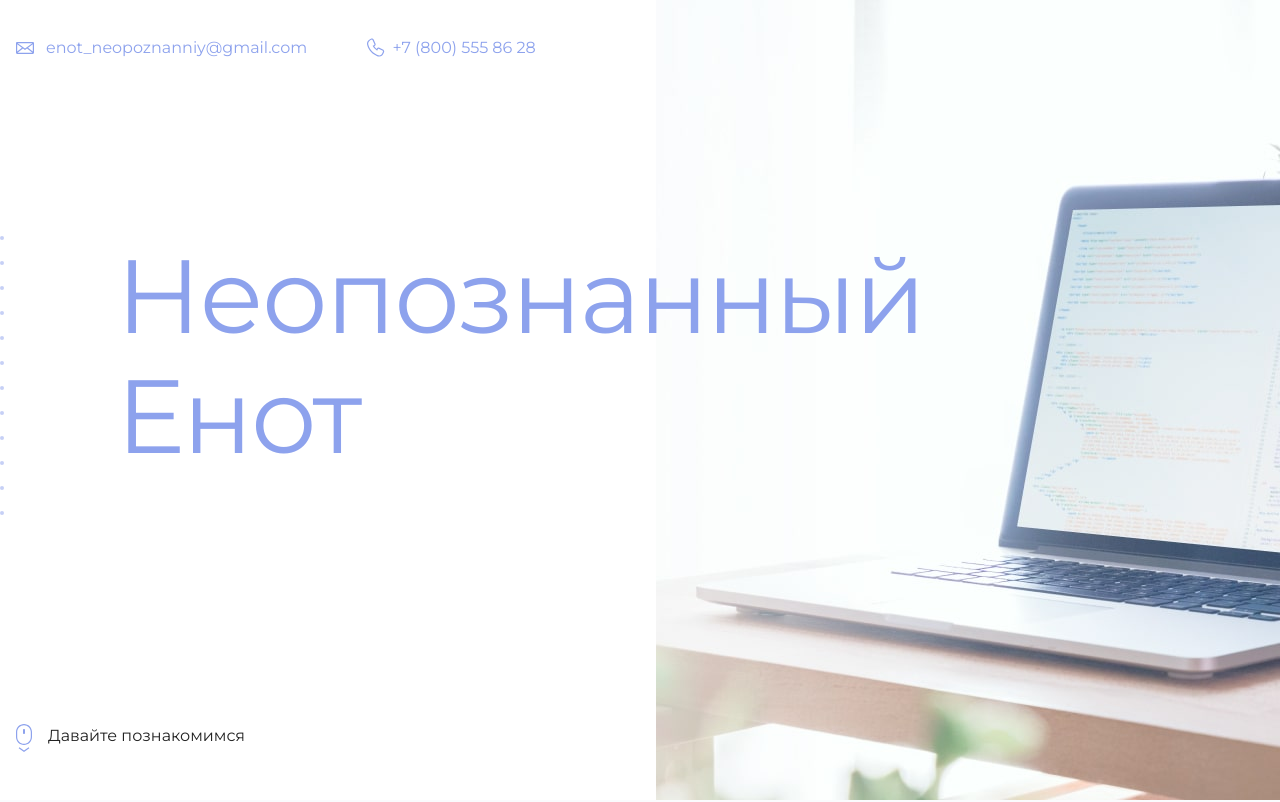
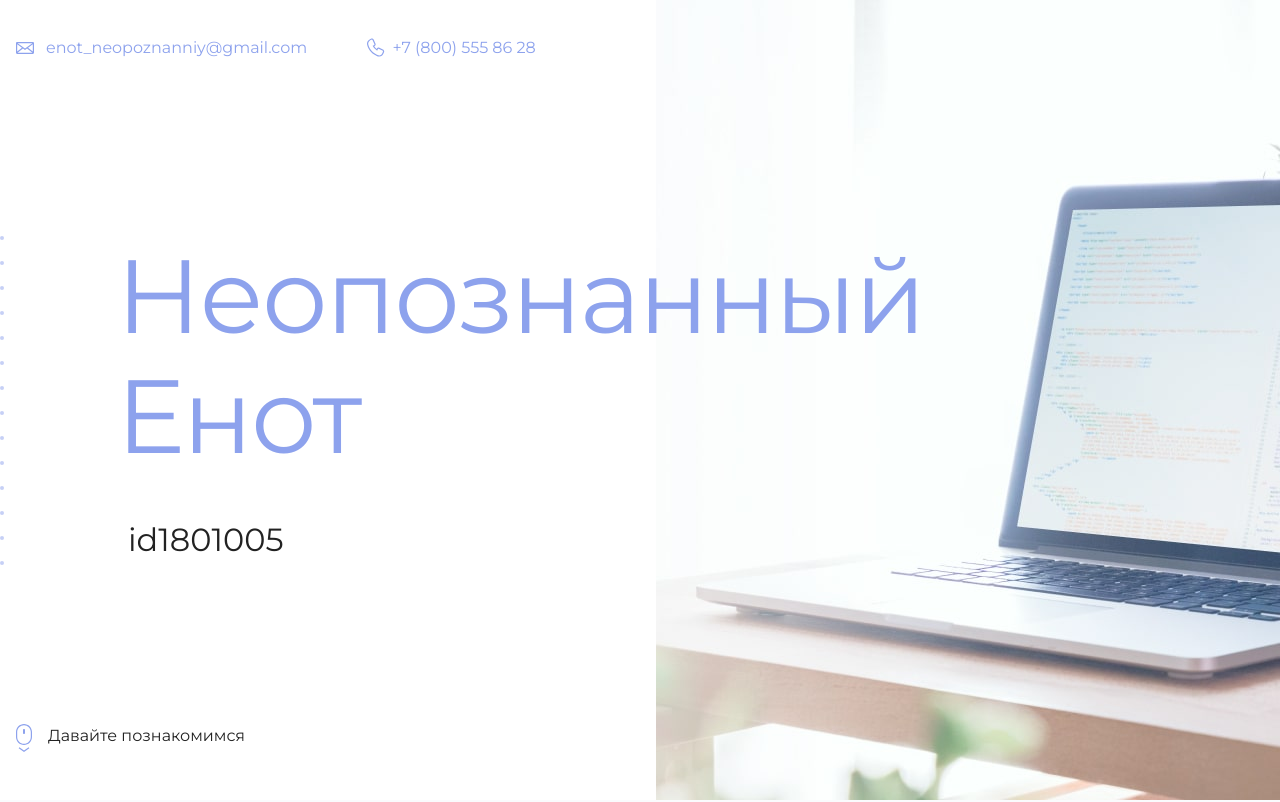
Before and after one commit to Mangustinio/my-site, a plain HTML site: page index.html in a window 1280 px wide. Shown: the top 802 px of the page. Drawn offline with Linux system fonts and the light colour scheme.

Commit message:
Вписал id.

```diff
--- a/index.html
+++ b/index.html
@@ -19,7 +19,7 @@
       <section class="hero-image">
         <div class="container">
           <h1 class="heading">Неопознанный Енот</h1>
-          <p><!-- Тут ваш id на сайте Академии --></p>
+          <p>id1801005</p>
         </div>
       </section>
 
```
